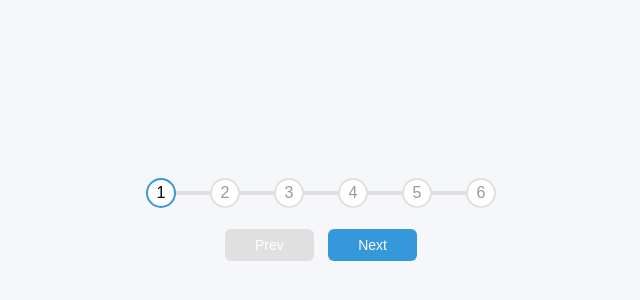
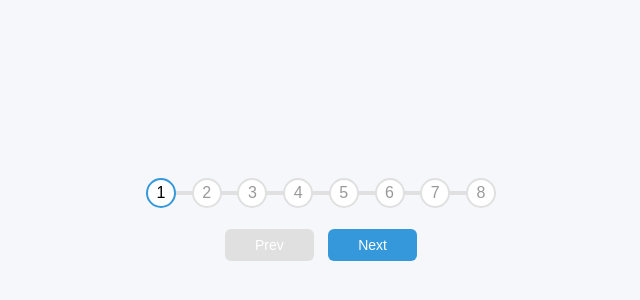
Before and after one commit to wdudek82/50-projects-in-50-days, a website: page 02_progress-step/index.html in a window 1280 px wide. Shown: the part 178-478 px from the top of the page, 319-959 px from the left. Drawn offline with Linux system fonts and the light colour scheme; a web font is replaced by a local one.

Commit message:
Day 2: Progress steps (WIP #2): remove console.log

```diff
--- a/02_progress-step/index.html
+++ b/02_progress-step/index.html
@@ -26,6 +26,8 @@
         <div class="circle">4</div>
         <div class="circle">5</div>
         <div class="circle">6</div>
+        <div class="circle">7</div>
+        <div class="circle">8</div>
       </div>
 
       <button class="btn" id="prev" disabled>Prev</button>
--- a/02_progress-step/script.js
+++ b/02_progress-step/script.js
@@ -30,7 +30,6 @@ function updateProgress() {
 }
 
 function markSteps() {
-  console.log(currentActive, circles.length);
   progress.style.width = `${(currentActive / (circles.length - 1)) * 100}%`;
   circles.forEach((circle, index) => {
     if (index <= currentActive) {
```
